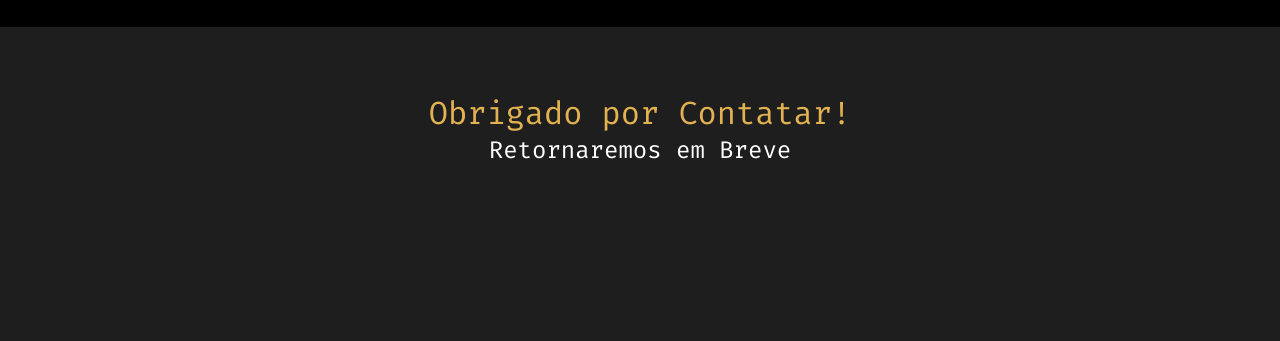
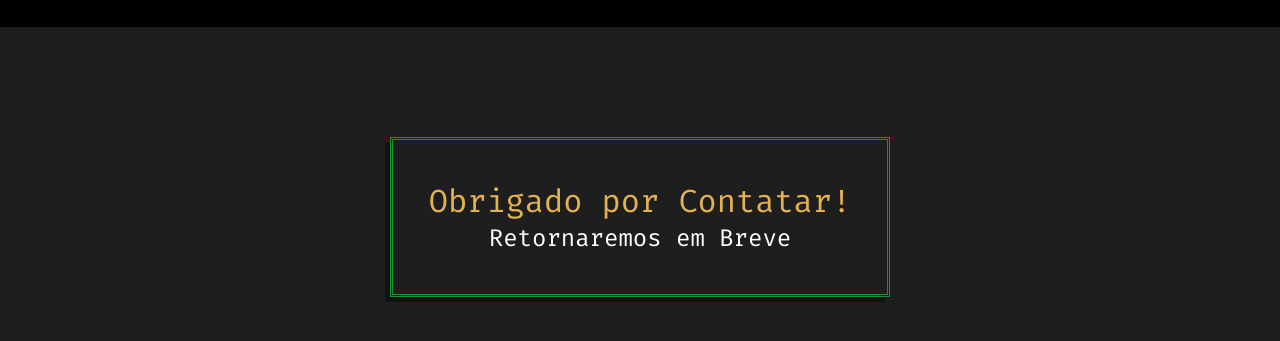
Before and after one commit to JhowBRCG/Suprema-Company, a plain HTML site: page thanks.html in a window 1280 px wide. Shown: the part 79-420 px from the top of the page. Drawn offline with Linux system fonts and the light colour scheme; a web font is replaced by a local one.

Commit message:
modify thanks.html

```diff
--- a/css/components/main-form.css
+++ b/css/components/main-form.css
@@ -49,3 +49,19 @@ form {
   background: var(--green-color);
   color: var(--white-color);
 }
+
+.thanks-container {
+  display: grid;
+  place-content: center;
+  text-align: center;
+  margin: auto;
+  margin-top: 10rem;
+  border: 3px double var(--green-color);
+  max-width: 500px;
+  padding: 4rem 1rem;
+  box-shadow: -5px 5px 0px rgba(0, 0, 0, 0.452);
+}
+
+.padding {
+  padding: 1rem;
+}
--- a/thanks.html
+++ b/thanks.html
@@ -36,11 +36,12 @@
         </div>
       </nav>
     </header>
-    <main>
-      <div class="wrapper-title-form">
+    <main class="padding">
+      <div class="thanks-container">
         <h1 class="main-title">Obrigado por Contatar!</h1>
         <p class="main-text">Retornaremos em Breve</p>
       </div>
+
     <script
       src="https://kit.fontawesome.com/17c101b897.js"
       crossorigin="anonymous"
```
